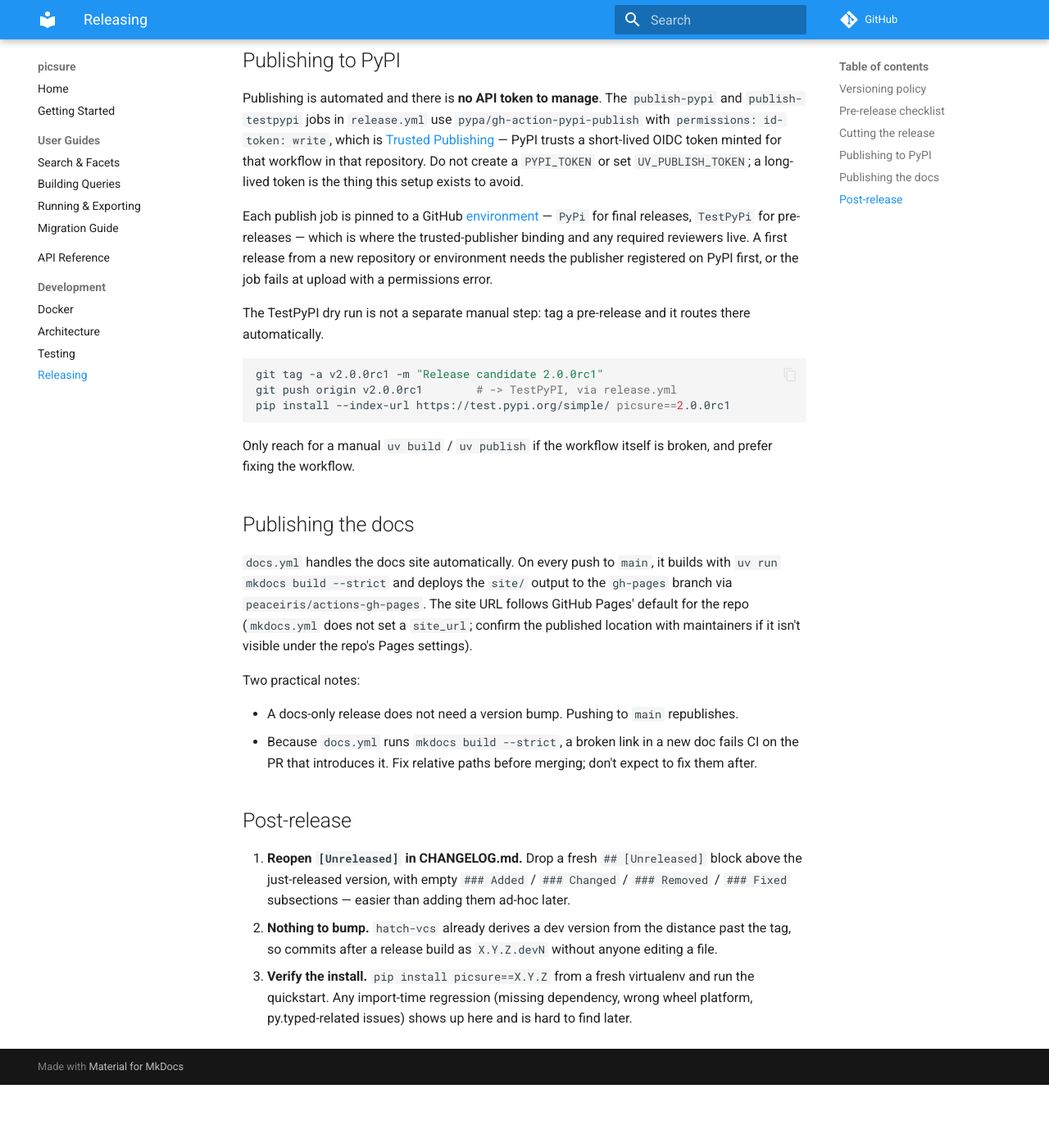
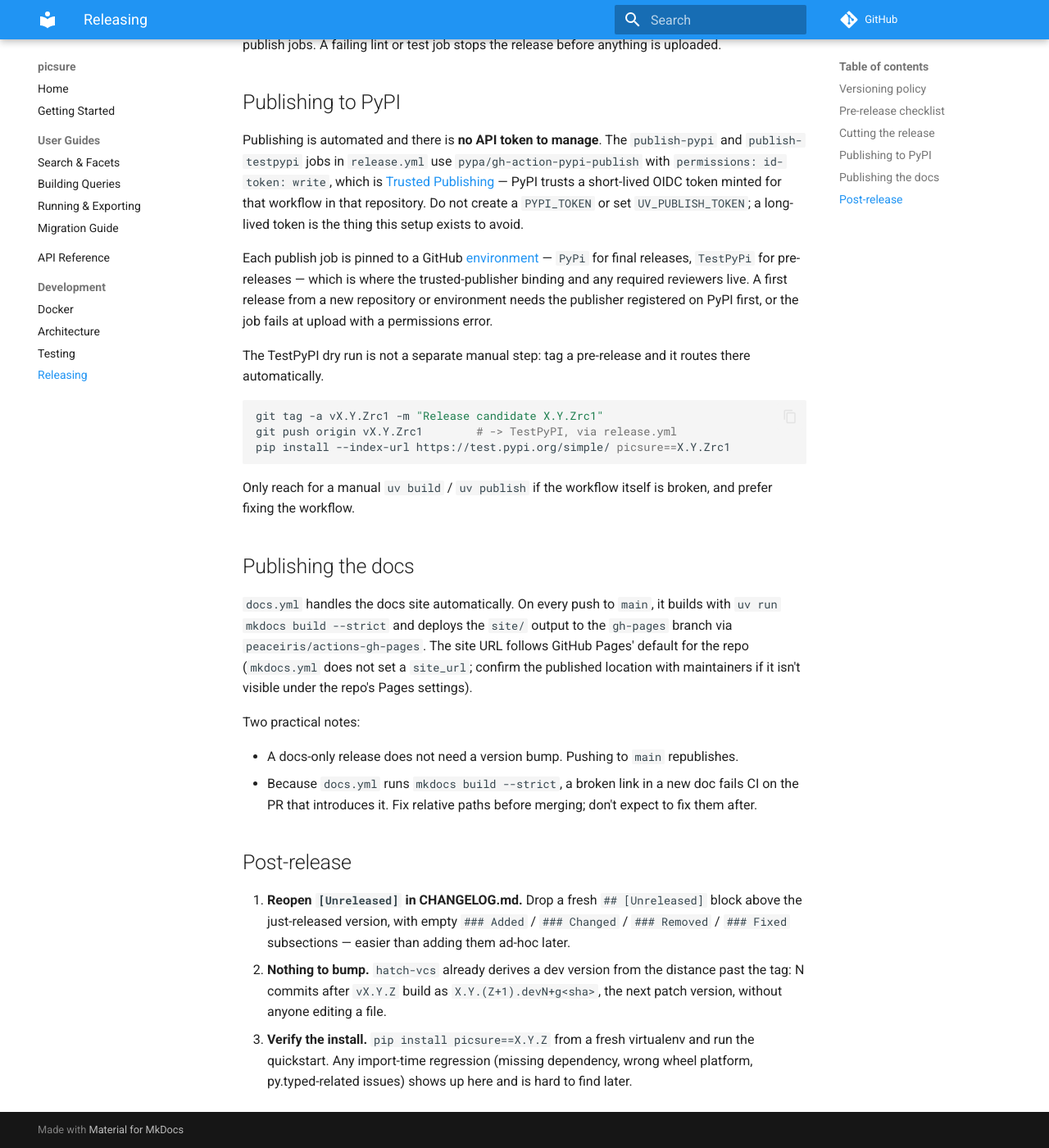
Before and after one commit to hms-dbmi/pic-sure-python-adapter-hpds, an MkDocs documentation site: the page built from docs/development/releasing.md, in a window 1280 px wide and 1400 px high, scrolled down 2026 px. Shown: the whole window at 82% size. Built offline with MkDocs 1.6.1 and Material for MkDocs 9.7.7, drawn with Linux system fonts in a browser that asks for light colours; comment, search, counter and statistics services are not loaded; before the commit the page ends 3349 px from its top, so only the background shows below that; some of the changed text lies outside the part shown.

Commit message:
docs: correct dev-version format and tag examples in releasing guide

````diff
--- a/docs/development/releasing.md
+++ b/docs/development/releasing.md
@@ -66,11 +65,15 @@ on anything else:
 | Tag | Classified | Publishes to |
 |---|---|---|
 | `vX.Y.Z` (e.g. `v2.0.0`) | final release | PyPI |
-| `vX.Y.Z{a,b,rc}N` (e.g. `v2.0.0rc1`) | pre-release | TestPyPI |
+| `vX.Y.Z{a,b,rc}[N]` (e.g. `v2.0.0rc1`) | pre-release | TestPyPI |
 | anything else (e.g. `v1.0`) | error | nothing — the run fails |
 
 The two-component tags still in the repo (`v1.0`, `v1.2`) predate
 this workflow and would be rejected today. Use the full `vX.Y.Z`.
+The pre-release number is optional to the pattern (`v2.0.0rc` passes,
+and one such tag exists), but always give one: PEP 440 reads a bare
+`rc` as `rc0`, and the next candidate needs a name that sorts after
+it.
 
 ```bash
 # from a clean main, on the merge commit you want to ship
@@ -110,9 +113,9 @@ The TestPyPI dry run is not a separate manual step: tag a pre-release
 and it routes there automatically.
 
 ```bash
-git tag -a v2.0.0rc1 -m "Release candidate 2.0.0rc1"
-git push origin v2.0.0rc1        # -> TestPyPI, via release.yml
-pip install --index-url https://test.pypi.org/simple/ picsure==2.0.0rc1
+git tag -a vX.Y.Zrc1 -m "Release candidate X.Y.Zrc1"
+git push origin vX.Y.Zrc1        # -> TestPyPI, via release.yml
+pip install --index-url https://test.pypi.org/simple/ picsure==X.Y.Zrc1
 ```
 
 Only reach for a manual `uv build` / `uv publish` if the workflow
@@ -143,8 +146,9 @@ Two practical notes:
    empty `### Added` / `### Changed` / `### Removed` / `### Fixed`
    subsections — easier than adding them ad-hoc later.
 2. **Nothing to bump.** `hatch-vcs` already derives a dev version
-   from the distance past the tag, so commits after a release build
-   as `X.Y.Z.devN` without anyone editing a file.
+   from the distance past the tag: N commits after `vX.Y.Z` build as
+   `X.Y.(Z+1).devN+g<sha>`, the next patch version, without anyone
+   editing a file.
 3. **Verify the install.** `pip install picsure==X.Y.Z` from a fresh
    virtualenv and run the quickstart. Any import-time regression
    (missing dependency, wrong wheel platform, py.typed-related
````
Also changed, not shown: other parts of docs/development/releasing.md (+2 -3 lines).
